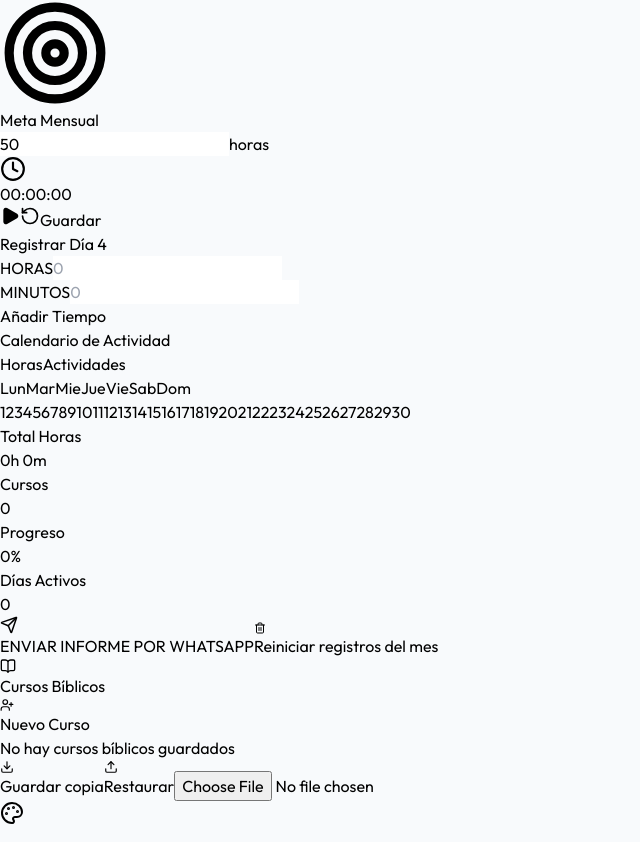
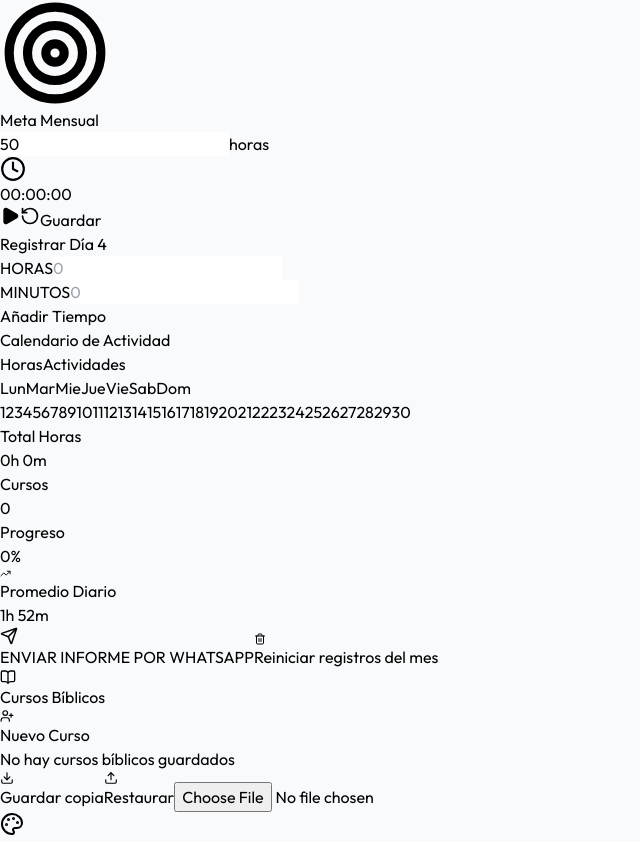
Before and after one commit to otmarycarolina-ship-it/Ruta-2, a React (Vite) app: page / in a window 1280 px wide. Shown: the part 1446-2288 px from the top of the page, without its empty margins (0-640 px from the left). Built offline with nearby package versions, Linux system fonts and the light colour scheme.

Commit message:
Update App.jsx

```diff
--- a/src/App.jsx
+++ b/src/App.jsx
@@ -2,7 +2,7 @@ import React, { useState, useEffect, useRef } from 'react';
 import {
   Calendar as CalendarIcon, Clock, BookOpen, Trash2, Target,
   Timer, ChevronRight, ChevronLeft, UserPlus, Send, X, Play, Pause, RotateCcw,
-  Palette, CheckCircle2, Bookmark, Download, Upload, CalendarDays
+  Palette, CheckCircle2, Bookmark, Download, Upload, TrendingUp
 } from 'lucide-react';
 
 const App = () => {
@@ -368,10 +368,20 @@ const App = () => {
   };
 
   const { horas, minutos, totalMinutos } = calcularTotales();
-  const diasConRegistro = Object.keys(currentData.historial || {}).filter(d => {
-    const reg = currentData.historial[d];
-    return reg && (reg.h > 0 || reg.m > 0);
-  }).length;
+
+  // --- CÁLCULO DE PROMEDIO DIARIO NECESARIO ---
+  const metaMinutos = (currentData.meta || 50) * 60;
+  const minutosFaltantes = Math.max(0, metaMinutos - totalMinutos);
+
+  // Días que quedan en el mes contando desde hoy (o el total de días si se prefiere, aquí calculamos según los días restantes del mes)
+  const diaActualNum = new Date().getDate();
+  const esMesActual = new Date().getMonth() === mesIndice && new Date().getFullYear() === anioActual;
+  const diasRestantes = esMesActual ? Math.max(1, totalDiasMes - diaActualNum + 1) : totalDiasMes;
+
+  const promedioNecesarioMinutos = Math.ceil(minutosFaltantes / diasRestantes);
+  const promNecH = Math.floor(promedioNecesarioMinutos / 60);
+  const promNecM = promedioNecesarioMinutos % 60;
+  const textoPromedioNecesario = promNecH > 0 ? `${promNecH}h ${promNecM}m` : `${promNecM}m`;
 
   const updateCurrentMonth = (newData) => {
     setDatosMensuales(prev => ({ ...prev, [storageKey]: { ...currentData, ...newData } }));
@@ -551,7 +561,7 @@ const App = () => {
       <div className="max-w-5xl mx-auto relative z-10">
         <header className="text-center mb-10">
           <div className={`inline-flex items-center justify-center p-3 rounded-full ${t.primaryLight} mb-3 shadow-sm transition-colors animate-bounce`}>
-            {/* LOGO MEJORADO EXACTO A LA SEGUNDA IMAGEN */}
+            {/* CARITA IDÉNTICA Y EXACTA A LA SEGUNDA IMAGEN */}
             <svg
               viewBox="0 0 100 100"
               className={`w-11 h-11 ${temaActual === 'gradienteEstatico' ? "text-[#7a57d1]" : t.primary}`}
@@ -559,7 +569,7 @@ const App = () => {
               <circle cx="50" cy="50" r="41" fill="none" stroke="currentColor" strokeWidth="8" />
               <circle cx="36" cy="38" r="5.5" fill="currentColor" />
               <circle cx="64" cy="38" r="5.5" fill="currentColor" />
-              <path d="M 33 56 Q 50 72 67 56" fill="none" stroke="currentColor" strokeWidth="8" strokeLinecap="round" />
+              <path d="M 34 57 Q 50 71 66 57" fill="none" stroke="currentColor" strokeWidth="8" strokeLinecap="round" />
             </svg>
           </div>
           <h1 className="text-3xl md:text-5xl font-extrabold text-slate-800 tracking-tight">
@@ -794,11 +804,13 @@ const App = () => {
                   <p className="text-2xl font-black">{porcentaje.toFixed(0)}%</p>
                 </div>
 
-                {/* BOTÓN REEMPLAZADO: DÍAS ACTIVOS (EN LUGAR DEL BOTÓN DE LIMPIAR) */}
+                {/* TARJETA SUSTITUTA: PROMEDIO DIARIO NECESARIO */}
                 <div className="p-4 bg-slate-50 rounded-2xl transition-all hover:shadow-inner flex flex-col items-center justify-center">
-                  <p className="text-[10px] font-bold text-slate-400 uppercase mb-1">Días Activos</p>
-                  <p className={temaActual === 'gradienteEstatico' ? "text-2xl font-black text-[#7a57d1]" : `text-2xl font-black ${t.primary}`}>
-                    {diasConRegistro}
+                  <p className="text-[10px] font-bold text-slate-400 uppercase mb-1 flex items-center gap-1">
+                    <TrendingUp size={11} /> Promedio Diario
+                  </p>
+                  <p className={temaActual === 'gradienteEstatico' ? "text-2xl font-black bg-gradient-to-r from-[#7a57d1] to-[#e44d9b] bg-clip-text text-transparent" : `text-2xl font-black ${t.primary}`}>
+                    {textoPromedioNecesario}
                   </p>
                 </div>
               </div>
@@ -818,7 +830,7 @@ const App = () => {
                   <Send size={18} className="fill-white" /> ENVIAR INFORME POR WHATSAPP
                 </button>
 
-                {/* OPCIÓN DISCRETA PARA REINICIAR EL MES AL FINAL DEL PANEL CON CONFIRMACIÓN */}
+                {/* OPCIÓN DISCRETA PARA REINICIAR EL MES AL FINAL DEL PANEL */}
                 <button
                   onClick={() => {
                     if(window.confirm("¿Estás segura de reiniciar los registros de horas de este mes? Se mantendrán tus cursos.")) {
@@ -984,7 +996,7 @@ const App = () => {
                                            key === 'amarillo' ? '#f59e0b' :
                                            temas[key].primaryBg.includes('pink') ? '#db2777' :
                                            temas[key].primaryBg.includes('purple') ? '#9333ea' :
-                                           temas[key].primaryBg.includes('blue') ? '#2563eb' :
+                                           temas[key].primaryBg.includes('blue' ) ? '#2563eb' :
                                            temas[key].primaryBg.includes('emerald') ? '#059669' : '#ea580c'
                         }}
                         title={temas[key].name}
```
